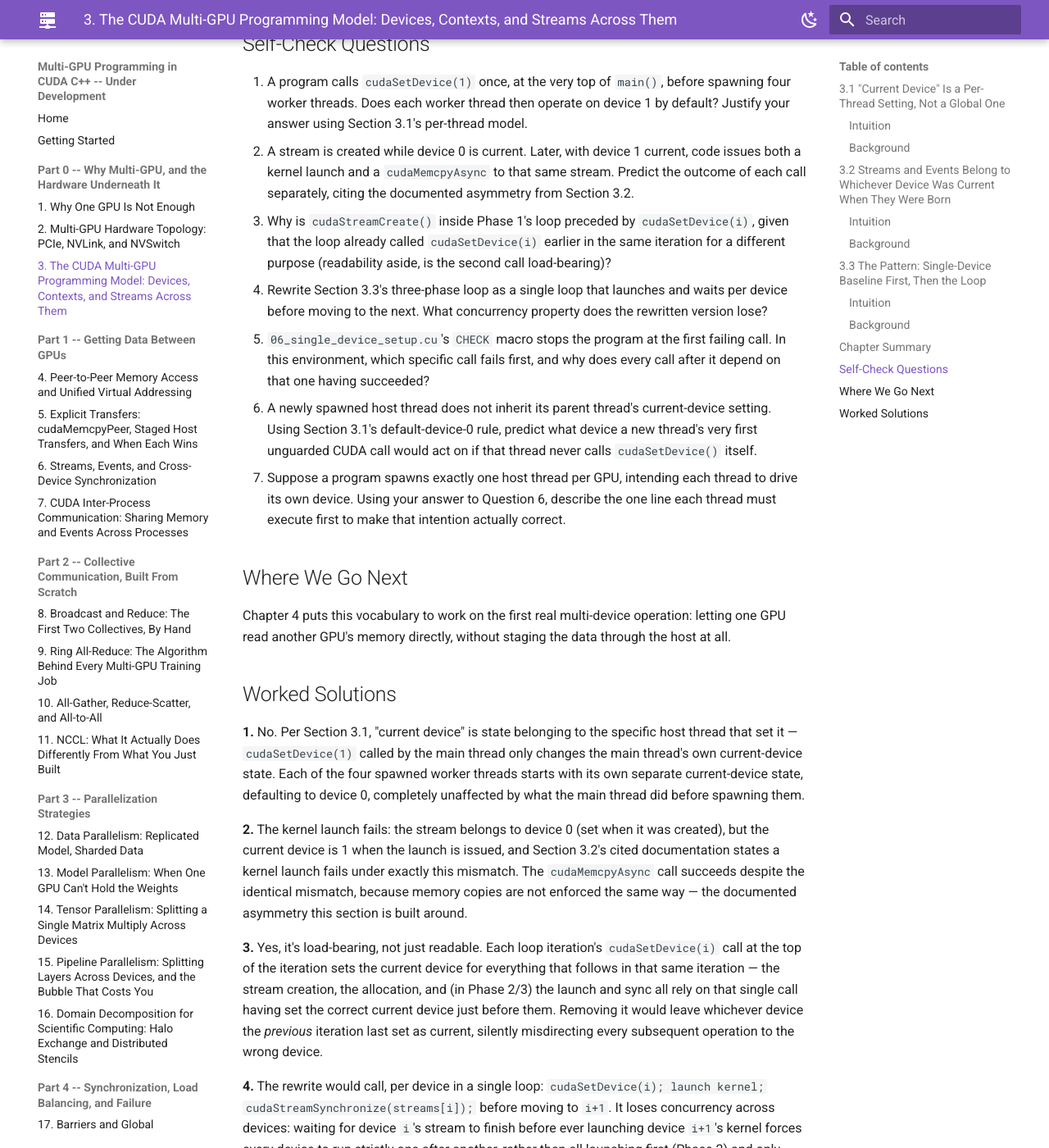
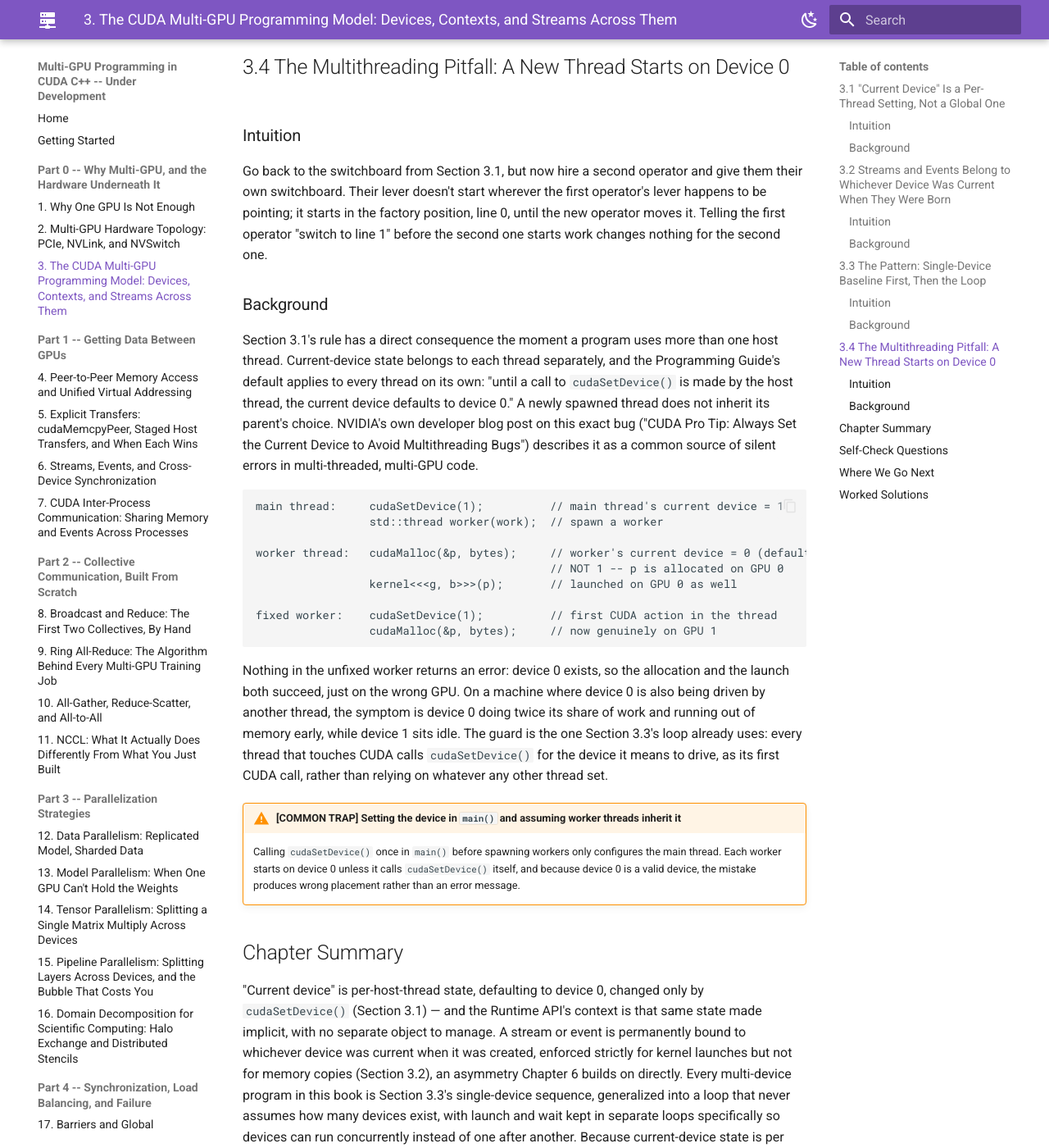
Before and after one commit to MaximumBeings/multi_gpu_cuda_from_scratch, an MkDocs documentation site: the page built from docs/part0/03-the-cuda-multi-gpu-programming-model.md, in a window 1280 px wide and 1400 px high, scrolled down 6374 px. Shown: the whole window at 82% size. Built offline with MkDocs 1.6.1 and Material for MkDocs 9.7.7, drawn with Linux system fonts in a browser that asks for light colours; some of the changed text lies outside the part shown.

Commit message:
Chapter 3: add missing Section 3.4, fix Self-Check Q3 premise, sync 07 code block with code/
Co-Authored-By: Claude Opus 5.5 <noreply@anthropic.com>
Claude-Session: https://claude.ai/code/session_01SjVZiZafTBfUu7vxGWXekF

````diff
--- a/docs/part0/03-the-cuda-multi-gpu-programming-model.md
+++ b/docs/part0/03-the-cuda-multi-gpu-programming-model.md
@@ -142,6 +142,14 @@ Checking every single call's return code — rather than assuming success — is
 
 ```cpp
 // 07_multi_device_loop_pattern.cu
+//
+// The idiomatic multi-device pattern this book uses from here on: never
+// hard-code a device count, loop over whatever cudaGetDeviceCount()
+// actually reports, and call cudaSetDevice(i) before every single
+// operation meant for device i -- because "current device" is per host
+// thread, not per stream or per allocation. A stream or allocation is
+// permanently bound to whichever device was current at the moment it
+// was created; cudaSetDevice() only changes what happens *next*.
 #include <cstdio>
 #include <vector>
 #include <cuda_runtime.h>
@@ -166,6 +174,9 @@ int main() {
 
     // Phase 1: on EACH device, in turn, set it current, then create
     // that device's own stream and allocate that device's own buffer.
+    // The stream created while device i is current belongs to device i
+    // permanently -- it is illegal to later enqueue work meant for
+    // device j onto it.
     for (int i = 0; i < deviceCount; ++i) {
         cudaSetDevice(i);
         cudaStreamCreate(&streams[i]);
@@ -174,15 +185,19 @@ int main() {
                "was current.\n", i, i);
     }
 
-    // Phase 2: launch each device's own kernel on its own stream --
-    // launching everything first, then waiting, is what lets the
-    // devices actually overlap.
+    // Phase 2: launch each device's own kernel on its own stream. This
+    // is the pattern every collective in Part 2 builds on: one loop,
+    // one cudaSetDevice() per iteration, work enqueued asynchronously
+    // on each device's own stream so all devices can run concurrently.
     for (int i = 0; i < deviceCount; ++i) {
         cudaSetDevice(i);
         addOneKernel<<<1, N, 0, streams[i]>>>(buffers[i], N);
     }
 
-    // Phase 3: synchronize each device's own stream, in a SEPARATE loop.
+    // Phase 3: synchronize each device's own stream. Note this is a
+    // SEPARATE loop from phase 2 -- launching everything first, then
+    // waiting, is what lets the devices actually overlap; interleaving
+    // launch-then-wait-then-launch-then-wait would serialize them.
     for (int i = 0; i < deviceCount; ++i) {
         cudaSetDevice(i);
         cudaStreamSynchronize(streams[i]);
@@ -193,7 +208,9 @@ int main() {
     printf("Loop body executed %d time(s) total across all three "
            "phases. On real N-GPU hardware, this exact, unmodified "
            "source runs all N devices' kernels concurrently with no "
-           "code change.\n", deviceCount);
+           "code change -- that's the entire point of writing the loop "
+           "this way instead of hard-coding device 0 and device 1.\n",
+           deviceCount);
 
     return 0;
 }
@@ -216,15 +233,42 @@ Loop body executed 0 time(s) total across all three phases. On real N-GPU hardwa
 !!! warning "[COMMON TRAP] Combining the launch loop and the wait loop into one"
     Writing a single loop that launches device `i`'s kernel and immediately waits for it before moving to device `i+1` looks equivalent to the two-loop version above, but it isn't: waiting on device 0 before device 1's kernel has even been launched forces the two devices to run one after another instead of together, turning an N-GPU program into an N-times-slower single-GPU program in disguise. The separate launch-then-wait loops in Phases 2 and 3 above are what actually let the devices overlap.
 
+## 3.4 The Multithreading Pitfall: A New Thread Starts on Device 0
+
+### Intuition
+
+Go back to the switchboard from Section 3.1, but now hire a second operator and give them their own switchboard. Their lever doesn't start wherever the first operator's lever happens to be pointing; it starts in the factory position, line 0, until the new operator moves it. Telling the first operator "switch to line 1" before the second one starts work changes nothing for the second one.
+
+### Background
+
+Section 3.1's rule has a direct consequence the moment a program uses more than one host thread. Current-device state belongs to each thread separately, and the Programming Guide's default applies to every thread on its own: "until a call to `cudaSetDevice()` is made by the host thread, the current device defaults to device 0." A newly spawned thread does not inherit its parent's choice. NVIDIA's own developer blog post on this exact bug ("CUDA Pro Tip: Always Set the Current Device to Avoid Multithreading Bugs") describes it as a common source of silent errors in multi-threaded, multi-GPU code.
+
+```text
+main thread:     cudaSetDevice(1);          // main thread's current device = 1
+                 std::thread worker(work);  // spawn a worker
+
+worker thread:   cudaMalloc(&p, bytes);     // worker's current device = 0 (default),
+                                            // NOT 1 -- p is allocated on GPU 0
+                 kernel<<<g, b>>>(p);       // launched on GPU 0 as well
+
+fixed worker:    cudaSetDevice(1);          // first CUDA action in the thread
+                 cudaMalloc(&p, bytes);     // now genuinely on GPU 1
+```
+
+Nothing in the unfixed worker returns an error: device 0 exists, so the allocation and the launch both succeed, just on the wrong GPU. On a machine where device 0 is also being driven by another thread, the symptom is device 0 doing twice its share of work and running out of memory early, while device 1 sits idle. The guard is the one Section 3.3's loop already uses: every thread that touches CUDA calls `cudaSetDevice()` for the device it means to drive, as its first CUDA call, rather than relying on whatever any other thread set.
+
+!!! warning "[COMMON TRAP] Setting the device in `main()` and assuming worker threads inherit it"
+    Calling `cudaSetDevice()` once in `main()` before spawning workers only configures the main thread. Each worker starts on device 0 unless it calls `cudaSetDevice()` itself, and because device 0 is a valid device, the mistake produces wrong placement rather than an error message.
+
 ## Chapter Summary
 
-"Current device" is per-host-thread state, defaulting to device 0, changed only by `cudaSetDevice()` (Section 3.1) — and the Runtime API's context is that same state made implicit, with no separate object to manage. A stream or event is permanently bound to whichever device was current when it was created, enforced strictly for kernel launches but not for memory copies (Section 3.2), an asymmetry Chapter 6 builds on directly. Every multi-device program in this book is Section 3.3's single-device sequence, generalized into a loop that never assumes how many devices exist, with launch and wait kept in separate loops specifically so devices can run concurrently instead of one after another.
+"Current device" is per-host-thread state, defaulting to device 0, changed only by `cudaSetDevice()` (Section 3.1) — and the Runtime API's context is that same state made implicit, with no separate object to manage. A stream or event is permanently bound to whichever device was current when it was created, enforced strictly for kernel launches but not for memory copies (Section 3.2), an asymmetry Chapter 6 builds on directly. Every multi-device program in this book is Section 3.3's single-device sequence, generalized into a loop that never assumes how many devices exist, with launch and wait kept in separate loops specifically so devices can run concurrently instead of one after another. Because current-device state is per thread, a newly spawned host thread starts on device 0 regardless of what its parent set, so every thread must call `cudaSetDevice()` for itself (Section 3.4).
 
 ## Self-Check Questions
 
 1. A program calls `cudaSetDevice(1)` once, at the very top of `main()`, before spawning four worker threads. Does each worker thread then operate on device 1 by default? Justify your answer using Section 3.1's per-thread model.
 2. A stream is created while device 0 is current. Later, with device 1 current, code issues both a kernel launch and a `cudaMemcpyAsync` to that same stream. Predict the outcome of each call separately, citing the documented asymmetry from Section 3.2.
-3. Why is `cudaStreamCreate()` inside Phase 1's loop preceded by `cudaSetDevice(i)`, given that the loop already called `cudaSetDevice(i)` earlier in the same iteration for a different purpose (readability aside, is the second call load-bearing)?
+3. Phase 1's loop calls `cudaSetDevice(i)` exactly once per iteration, before both `cudaStreamCreate()` and `cudaMalloc()`. Phases 2 and 3 each call `cudaSetDevice(i)` again later. Is Phase 1's call load-bearing, or could it be deleted because the later phases set the device anyway? What would go wrong without it?
 4. Rewrite Section 3.3's three-phase loop as a single loop that launches and waits per device before moving to the next. What concurrency property does the rewritten version lose?
 5. `06_single_device_setup.cu`'s `CHECK` macro stops the program at the first failing call. In this environment, which specific call fails first, and why does every call after it depend on that one having succeeded?
 6. A newly spawned host thread does not inherit its parent thread's current-device setting. Using Section 3.1's default-device-0 rule, predict what device a new thread's very first unguarded CUDA call would act on if that thread never calls `cudaSetDevice()` itself.
@@ -240,7 +284,7 @@ Chapter 4 puts this vocabulary to work on the first real multi-device operation:
 
 **2.** The kernel launch fails: the stream belongs to device 0 (set when it was created), but the current device is 1 when the launch is issued, and Section 3.2's cited documentation states a kernel launch fails under exactly this mismatch. The `cudaMemcpyAsync` call succeeds despite the identical mismatch, because memory copies are not enforced the same way — the documented asymmetry this section is built around.
 
-**3.** Yes, it's load-bearing, not just readable. Each loop iteration's `cudaSetDevice(i)` call at the top of the iteration sets the current device for everything that follows in that same iteration — the stream creation, the allocation, and (in Phase 2/3) the launch and sync all rely on that single call having set the correct current device just before them. Removing it would leave whichever device the *previous* iteration last set as current, silently misdirecting every subsequent operation to the wrong device.
+**3.** It's load-bearing. Per Section 3.2, a stream belongs to whichever device was current when it was created, and an allocation lands on whichever device was current when `cudaMalloc()` ran; a later `cudaSetDevice(i)` in Phase 2 or 3 cannot move either one after the fact. Without Phase 1's call, nothing in Phase 1 ever changes the current device, so it stays at the default, device 0 (Section 3.1), and every stream and every buffer is created on device 0. Phase 2 then sets device `i` current and launches on `streams[i]`, which belongs to device 0, so for every `i` other than 0 the launch fails, exactly the kernel-launch mismatch Section 3.2 documents.
 
 **4.** The rewrite would call, per device in a single loop: `cudaSetDevice(i); launch kernel; cudaStreamSynchronize(streams[i]);` before moving to `i+1`. It loses concurrency across devices: waiting for device `i`'s stream to finish before ever launching device `i+1`'s kernel forces every device to run strictly one after another, rather than all launching first (Phase 2) and only then all waiting (Phase 3), which is what allows them to execute concurrently.
 
````
